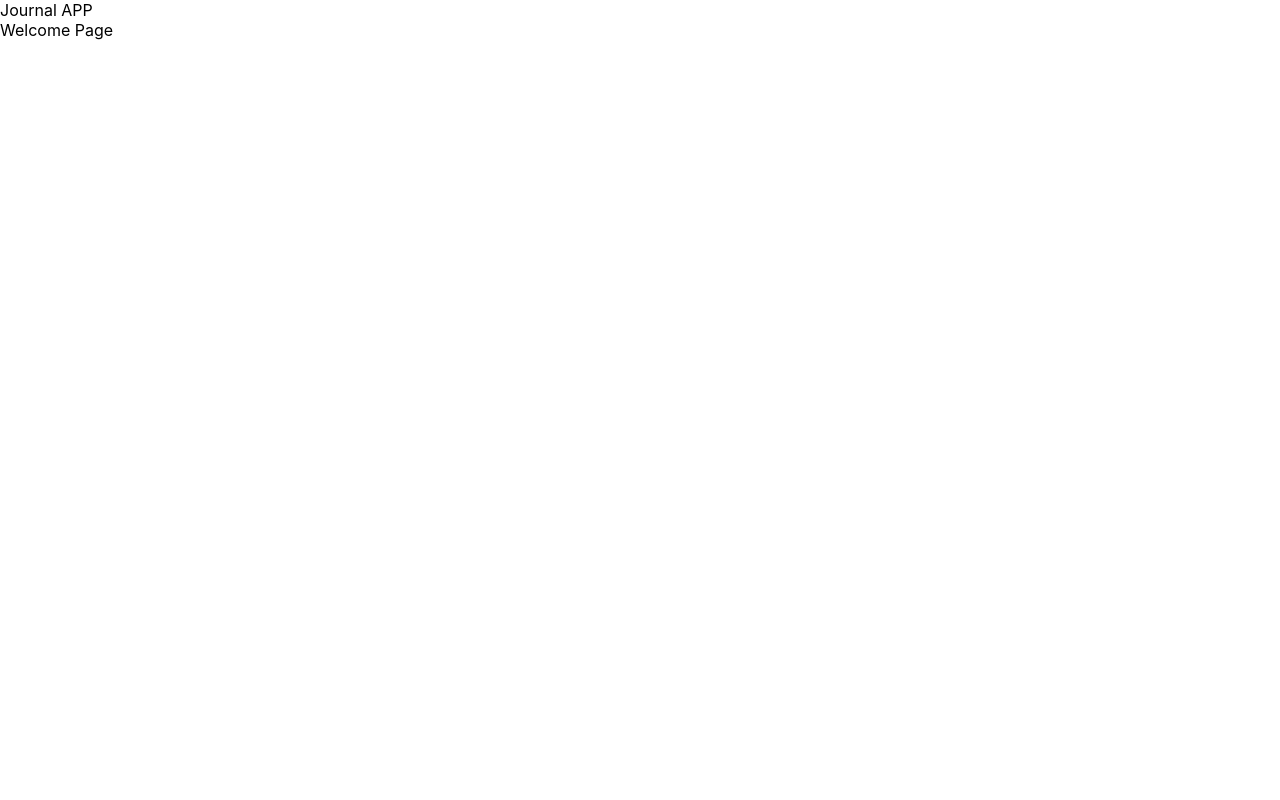
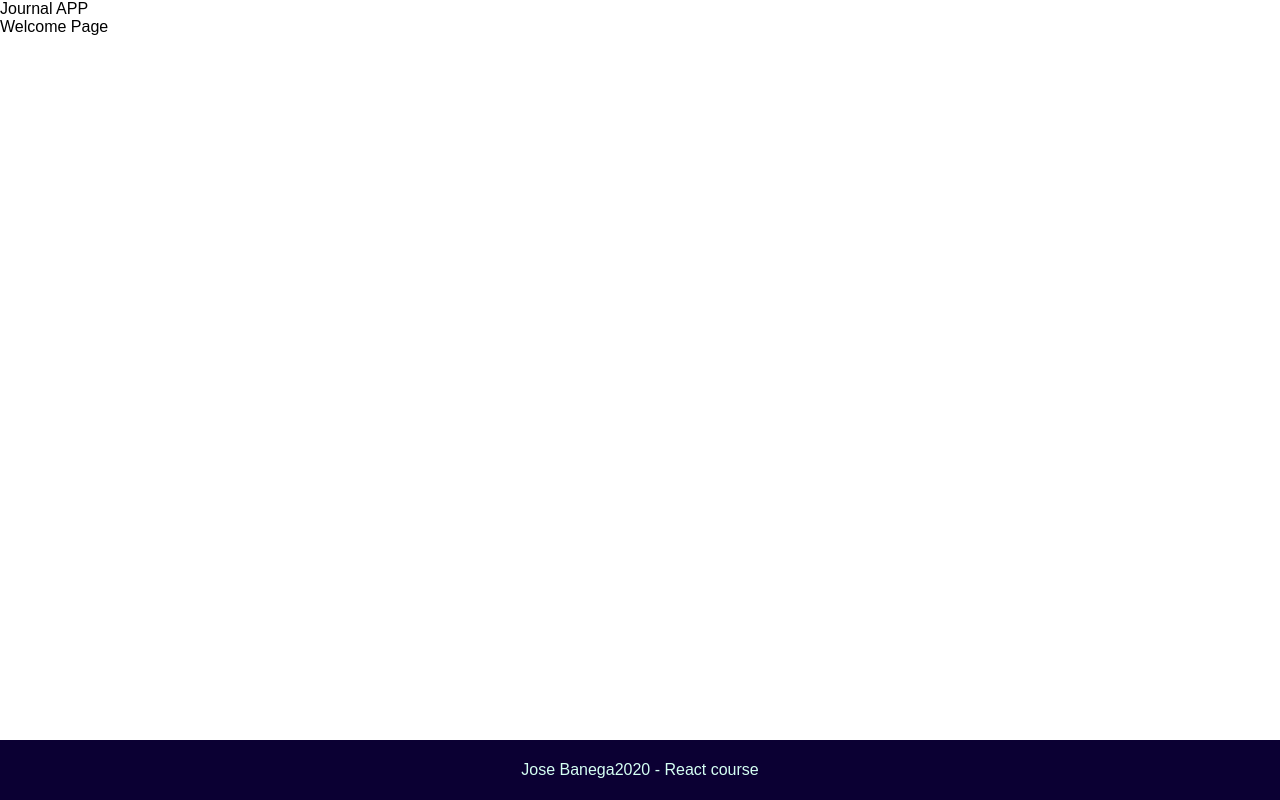
Before and after one commit to josebanega26/journal-app, a React (Create React App) app: page / in a window 1280 px wide. Built offline with nearby package versions, Linux system fonts and the light colour scheme.

Commit message:
Add bases style

```diff
--- a/src/App.scss
+++ b/src/App.scss
@@ -0,0 +1,10 @@
+@import './styles/base/setting';
+@import './styles/base/bases';
+
+.bg-primary {
+  background: $bg-primary;
+}
+
+.text-primary {
+  color: $text-primary;
+}
--- /dev/null
+++ b/src/components/Footer/Footer.scss
@@ -0,0 +1,10 @@
+.footer--container {
+  display: flex;
+  justify-content: center;
+  position: absolute;
+  left: 0;
+  right: 0;
+  bottom: 0;
+  height: 60px;
+  align-items: center;
+}
--- /dev/null
+++ b/src/components/Footer/Footer.tsx
@@ -0,0 +1,13 @@
+import React from 'react';
+import './Footer.scss';
+
+const Footer = () => {
+  const year = new Date().getFullYear();
+  return (
+    <footer className="footer--container bg-primary text-primary">
+      <span>Jose Banega </span> {year} - React course
+    </footer>
+  );
+};
+
+export default Footer;
--- a/src/routes/AppRouter.tsx
+++ b/src/routes/AppRouter.tsx
@@ -3,6 +3,8 @@ import { BrowserRouter as Router, Switch, Route } from 'react-router-dom';
 import JournalScreen from '../screens/JournalScreen/JournalScreen';
 import NotFoundScreen from '../screens/NotFoundScreen/NotFoundScreen';
 import AuthRouter from './AuthRouter';
+import Footer from '../components/Footer/Footer';
+
 // TODO: Implement private route when login works
 // import PrivateRoute from './PrivateRoute';
 
@@ -14,6 +16,7 @@ export const AppRouter = () => {
         <Route exact path="/" component={JournalScreen}></Route>
         <Route path="*" component={NotFoundScreen}></Route>
       </Switch>
+      <Footer></Footer>
     </Router>
   );
 };
--- /dev/null
+++ b/src/styles/base/_bases.scss
@@ -0,0 +1,60 @@
+* {
+  margin: 0;
+  font-family: Arial, Helvetica, sans-serif;
+}
+
+@for $i from 1 through 5 {
+  .mt-#{$i} {
+    margin-top: 0.25rem * $i;
+  }
+  .mb-#{$i} {
+    margin-bottom: 0.25rem * $i;
+  }
+  .my-#{$i} {
+    margin-top: 0.25rem * $i;
+    margin-bottom: 0.25rem * $i;
+  }
+  .ml-#{$i} {
+    margin-left: 0.25rem * $i;
+  }
+  .mr-#{$i} {
+    margin-right: 0.25rem * $i;
+  }
+  .mx-#{$i} {
+    margin-left: 0.25rem * $i;
+    margin-right: 0.25rem * $i;
+  }
+  .pt-#{$i} {
+    padding-top: 0.25rem * $i;
+  }
+  .pb-#{$i} {
+    padding-bottom: 0.25rem * $i;
+  }
+  .py-#{$i} {
+    padding-top: 0.25rem * $i;
+    padding-bottom: 0.25rem * $i;
+  }
+  .pl-#{$i} {
+    padding-left: 0.25rem * $i;
+  }
+  .pr-#{$i} {
+    padding-right: 0.25rem * $i;
+  }
+  .px-#{$i} {
+    padding-left: 0.25rem * $i;
+    padding-right: 0.25rem * $i;
+  }
+}
+
+.d-flex {
+  display: flex;
+}
+
+.item-center {
+  justify-content: center;
+  align-items: center;
+}
+
+.pointer {
+  cursor: pointer;
+}
--- /dev/null
+++ b/src/styles/base/_setting.scss
@@ -0,0 +1,6 @@
+// Colors
+
+$bg-primary: #0b0033;
+$dark-grey: #363636;
+$light-grey: #d8d8d8;
+$text-primary: #d5fff3;
```
Also changed, not shown: src/components/Header/Header.tsx (added, +7 -0 lines).
